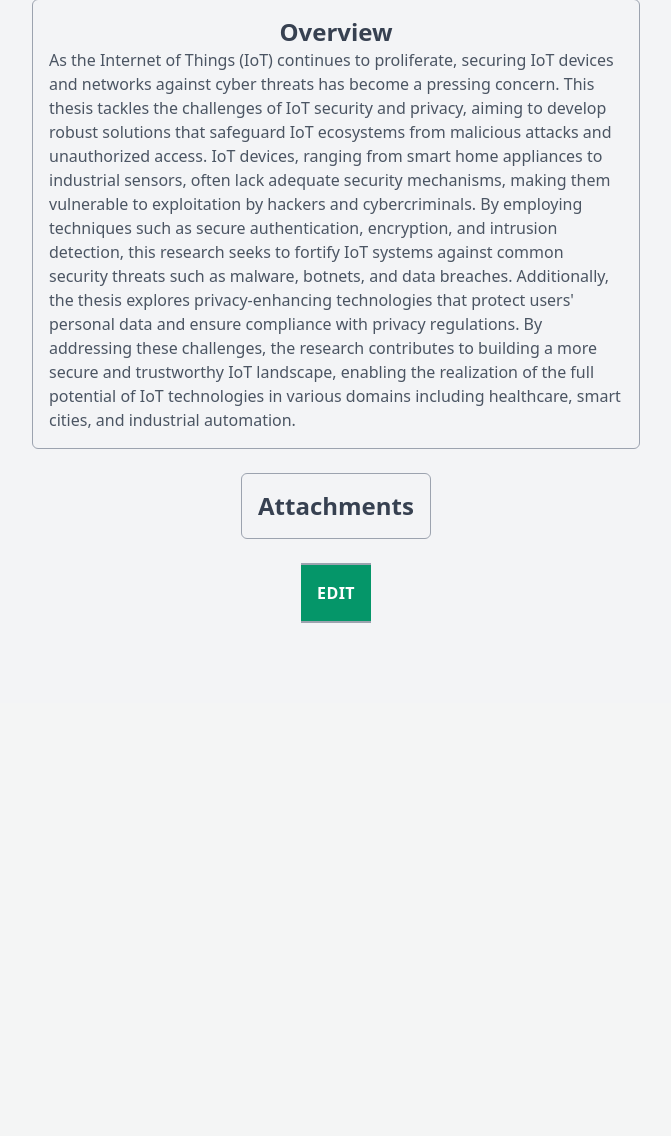
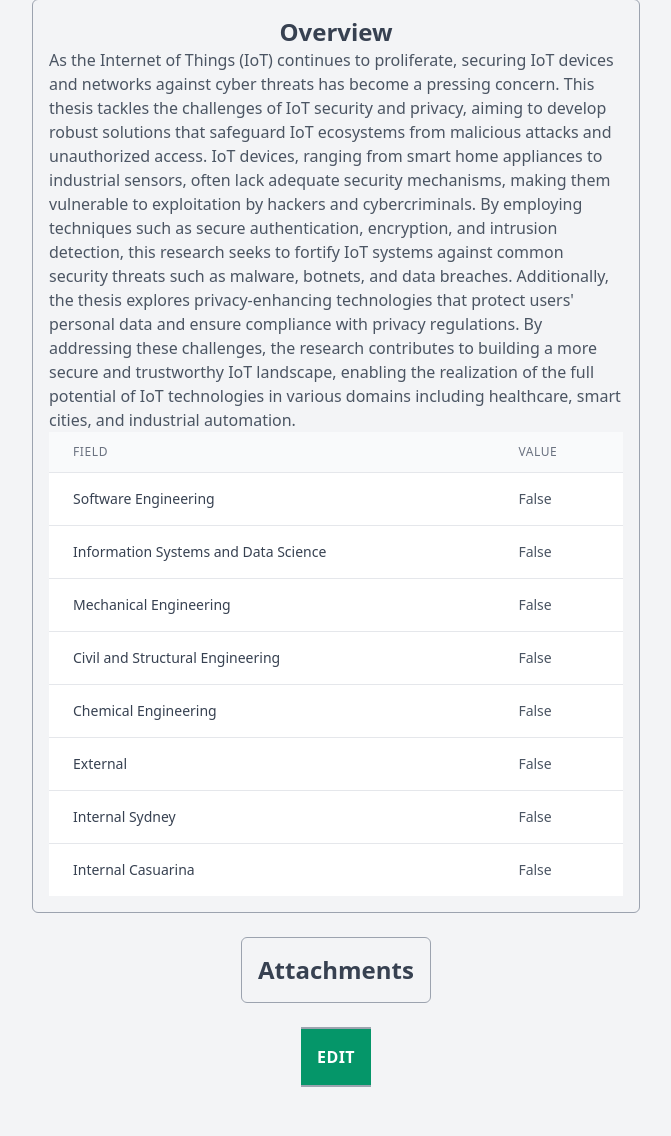
Before and after one commit to bishallamichhane44/Thesis-Management, a Django app: page /view_theses/1/ in a window 1280 px wide. Shown: the part 387-1523 px from the top of the page, without its empty margins (304-975 px from the left). Before the commit the page ends 1010 px from the top, so only its background shows below. Run offline with Django 5.2, Linux system fonts and the light colour scheme; a user stored in the database is signed in; data comes from the database, SQL or seed files in the repository.

Commit message:
Boolean added

```diff
--- a/app_week6/templates/app_week6/thesis_detail.html
+++ b/app_week6/templates/app_week6/thesis_detail.html
@@ -40,6 +40,49 @@
         <div class="flex flex-col items-center justify-center border border-gray-400 rounded-md p-4">
             <h2 class="text-2xl font-bold text-gray-700">Overview</h2>
             <p class="text-gray-600">{{ thesis.description|safe }}</p>
+            <table class="min-w-full divide-y divide-gray-200">
+                <thead class="bg-gray-50">
+                    <tr>
+                        <th scope="col" class="px-6 py-3 text-left text-xs font-medium text-gray-500 uppercase tracking-wider">Field</th>
+                        <th scope="col" class="px-6 py-3 text-left text-xs font-medium text-gray-500 uppercase tracking-wider">Value</th>
+                    </tr>
+                </thead>
+                <tbody class="bg-white divide-y divide-gray-200">
+                    <tr>
+                        <td class="px-6 py-4 whitespace-nowrap text-sm font-medium text-gray-700">Software Engineering</td>
+                        <td class="px-6 py-4 whitespace-nowrap text-sm text-gray-600">{{ thesis.software_engineering }}</td>
+                    </tr>
+                    <tr>
+                        <td class="px-6 py-4 whitespace-nowrap text-sm font-medium text-gray-700">Information Systems and Data Science</td>
+                        <td class="px-6 py-4 whitespace-nowrap text-sm text-gray-600">{{ thesis.Information_Systems_and_Data_Science }}</td>
+                    </tr>
+                    <tr>
+                        <td class="px-6 py-4 whitespace-nowrap text-sm font-medium text-gray-700">Mechanical Engineering</td>
+                        <td class="px-6 py-4 whitespace-nowrap text-sm text-gray-600">{{ thesis.Mechanical_Engineering }}</td>
+                    </tr>
+                    <tr>
+                        <td class="px-6 py-4 whitespace-nowrap text-sm font-medium text-gray-700">Civil and Structural Engineering</td>
+                        <td class="px-6 py-4 whitespace-nowrap text-sm text-gray-600">{{ thesis.Civil_and_Structural_Engineering }}</td>
+                    </tr>
+                    <tr>
+                        <td class="px-6 py-4 whitespace-nowrap text-sm font-medium text-gray-700">Chemical Engineering</td>
+                        <td class="px-6 py-4 whitespace-nowrap text-sm text-gray-600">{{ thesis.Chemical_Engineering }}</td>
+                    </tr>
+                    <tr>
+                        <td class="px-6 py-4 whitespace-nowrap text-sm font-medium text-gray-700">External</td>
+                        <td class="px-6 py-4 whitespace-nowrap text-sm text-gray-600">{{ thesis.External }}</td>
+                    </tr>
+                    <tr>
+                        <td class="px-6 py-4 whitespace-nowrap text-sm font-medium text-gray-700">Internal Sydney</td>
+                        <td class="px-6 py-4 whitespace-nowrap text-sm text-gray-600">{{ thesis.Internal_Sydney }}</td>
+                    </tr>
+                    <tr>
+                        <td class="px-6 py-4 whitespace-nowrap text-sm font-medium text-gray-700">Internal Casuarina</td>
+                        <td class="px-6 py-4 whitespace-nowrap text-sm text-gray-600">{{ thesis.Internal_Casuarina }}</td>
+                    </tr>
+                </tbody>
+            </table>
+
         </div>
 
 
```
